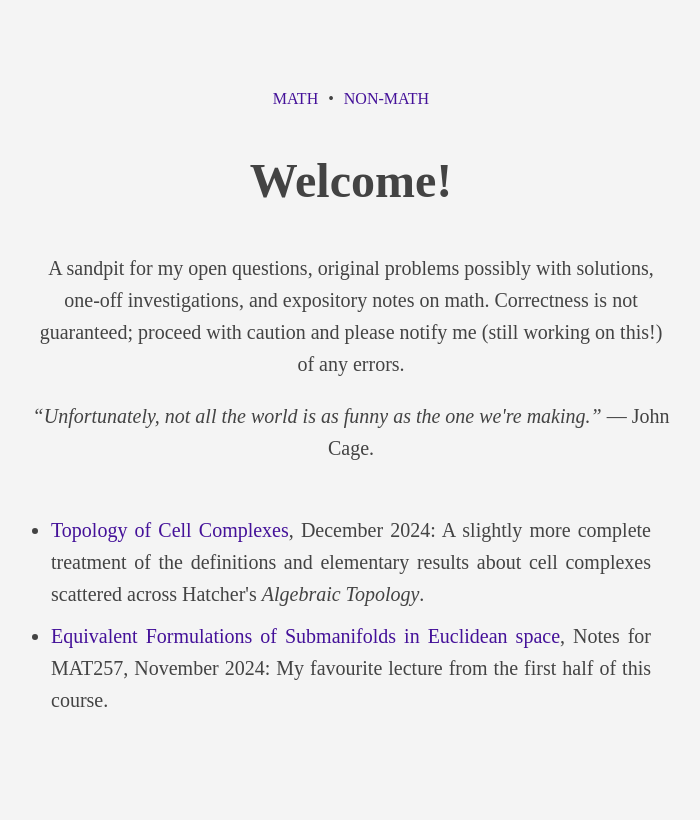
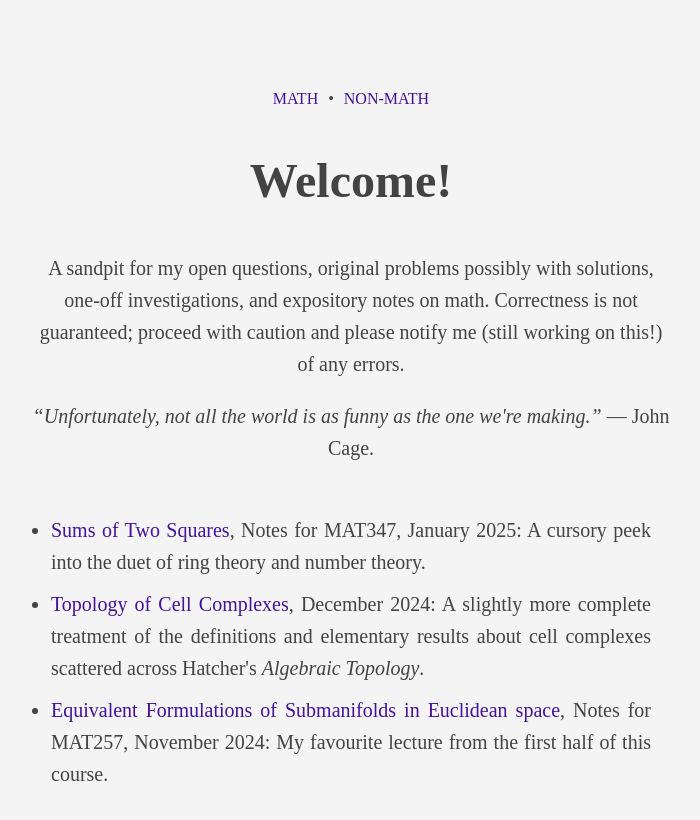
Before and after one commit to williamrygao/williamrygao.github.io, a Jekyll site: the page built from math.md, in a window 1280 px wide. Shown: the top 820 px of the page, without its empty margins (289-989 px from the left). Built offline with Jekyll 4.4.1, drawn with Linux system fonts in a browser that asks for light colours.

Commit message:
sum squares

```diff
--- a/math.md
+++ b/math.md
@@ -14,6 +14,9 @@ please notify me (still working on this!) of any errors.</p>
 
 <ul>
     <li>
+        <a href="/assets/files/sum-of-two-squares.pdf" class="pdf-link" target="_blank">Sums of Two Squares</a>, Notes for MAT347, January 2025: A cursory peek into the duet of ring theory and number theory.
+    </li>
+    <li>
         <a href="/assets/files/cell-complexes.pdf" class="pdf-link" target="_blank">Topology of Cell Complexes</a>, December 2024: A slightly more complete treatment of the definitions and elementary results about cell complexes scattered across Hatcher's <i>Algebraic Topology</i>.
     </li>
     <li>
```
